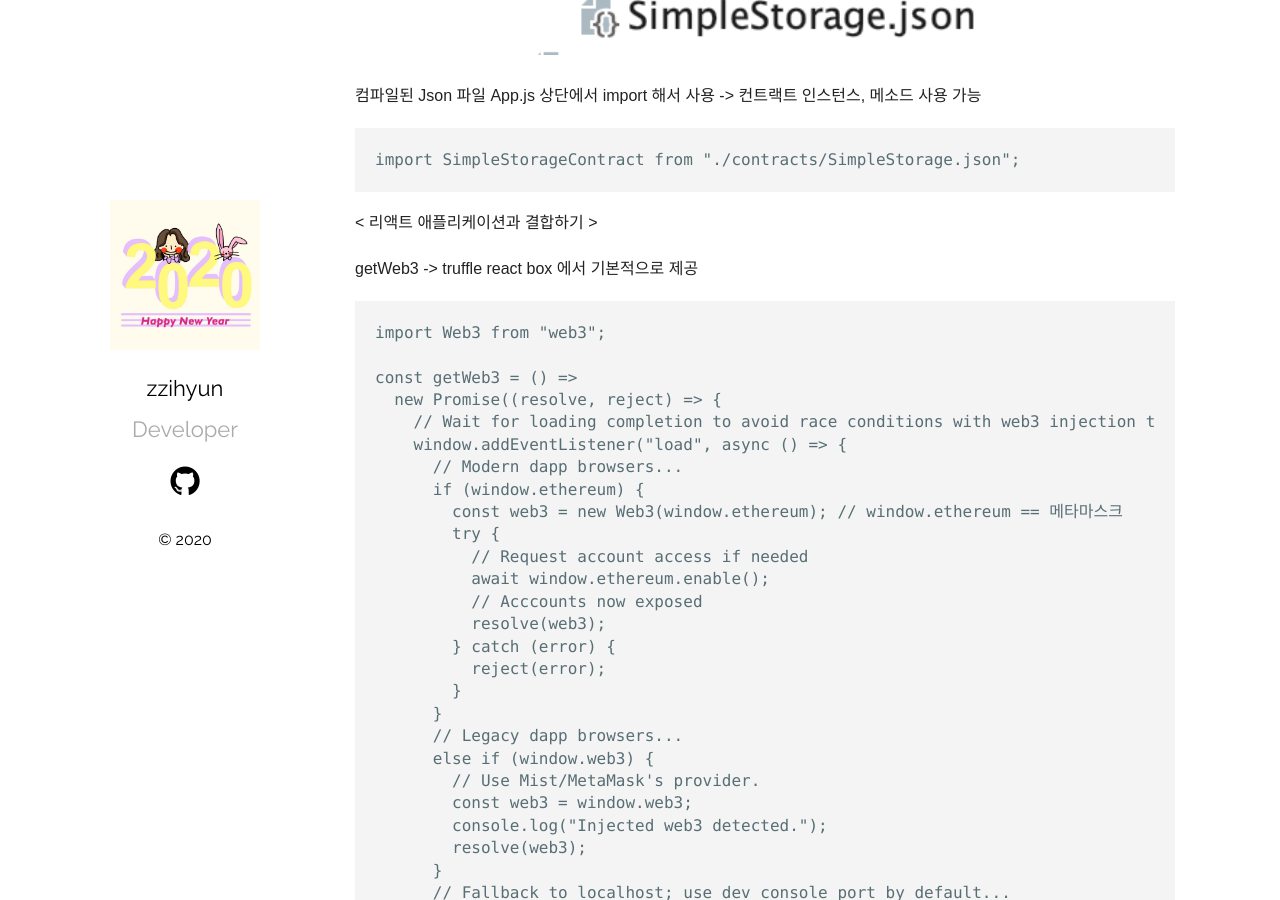
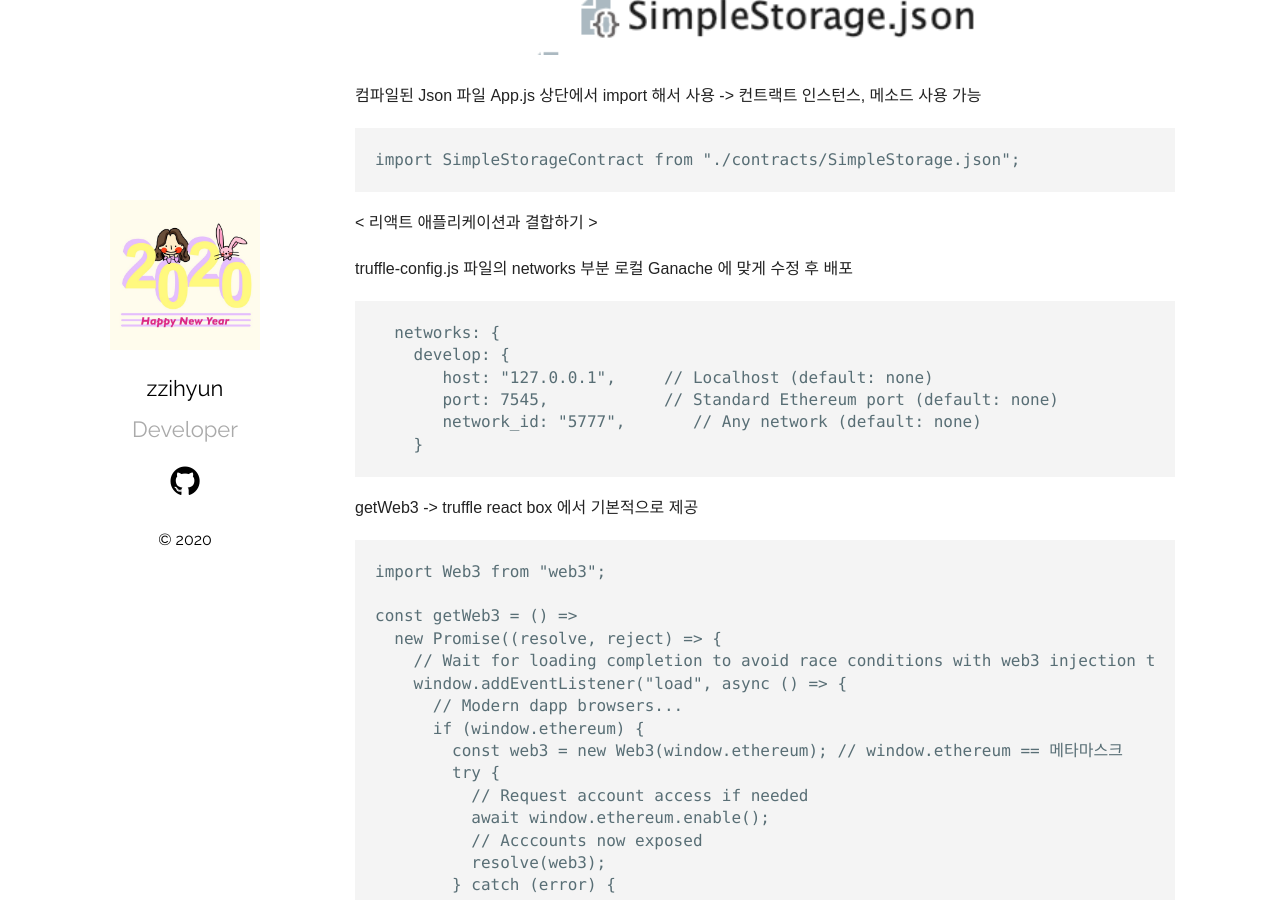
Before and after one commit to jhhhj1002/jhhhj1002.github.io, a Jekyll site: the page built from _posts/2020-03-29-Truffle-in-Blockchain-03.markdown, in a window 1280 px wide and 900 px high, scrolled down 1837 px. Built offline with Jekyll 4.4.1, drawn with Linux system fonts in a browser that asks for light colours; some of the changed text lies outside the part shown.

Commit message:
Update 2020-03-29-Truffle-in-Blockchain-03.markdown

````diff
--- a/_posts/2020-03-29-Truffle-in-Blockchain-03.markdown
+++ b/_posts/2020-03-29-Truffle-in-Blockchain-03.markdown
@@ -37,6 +37,16 @@ import SimpleStorageContract from "./contracts/SimpleStorage.json";
 ```
 
 < 리액트 애플리케이션과 결합하기 >
+
+truffle-config.js 파일의 networks 부분 로컬 Ganache 에 맞게 수정 후 배포
+```
+  networks: {
+    develop: {
+       host: "127.0.0.1",     // Localhost (default: none)
+       port: 7545,            // Standard Ethereum port (default: none)
+       network_id: "5777",       // Any network (default: none)
+    }
+```
 
 getWeb3 -> truffle react box 에서 기본적으로 제공
 ```
@@ -83,3 +93,16 @@ export default getWeb3;
 
 client 디렉토리로 이동 후, npm run start
 <img src="/assets/imgs/Blockchain&Truffle_30.png" width="80%" height="45%" >
+<img src="/assets/imgs/Blockchain&Truffle_31.png" width="80%" height="45%" >
+
+
+실습에서 사용할 메타마스크 localhost:7545 계정 추가 필요
+실습에서 사용할 이더 필요 -> 가나슈 계정을 메타마스크에 import 후, localhost:7545 계정으로 이더 전송
+
+  가나슈 계정을 메타마스크에 import : 내계정 -> 계정 가져오기 -> 개인키 자리에 가나슈 계정 Private Key 입력
+  <img src="/assets/imgs/Blockchain&Truffle_32.png" width="80%" height="45%" >
+  <img src="/assets/imgs/Blockchain&Truffle_33.png" width="80%" height="45%" >
+  <img src="/assets/imgs/Blockchain&Truffle_34.png" width="80%" height="45%" >
+
+  import 한 Ganache 계정에서 localhost:7545 계정으로 이더 10 전송
+   <img src="/assets/imgs/Blockchain&Truffle_35.png" width="80%" height="45%" >
````
